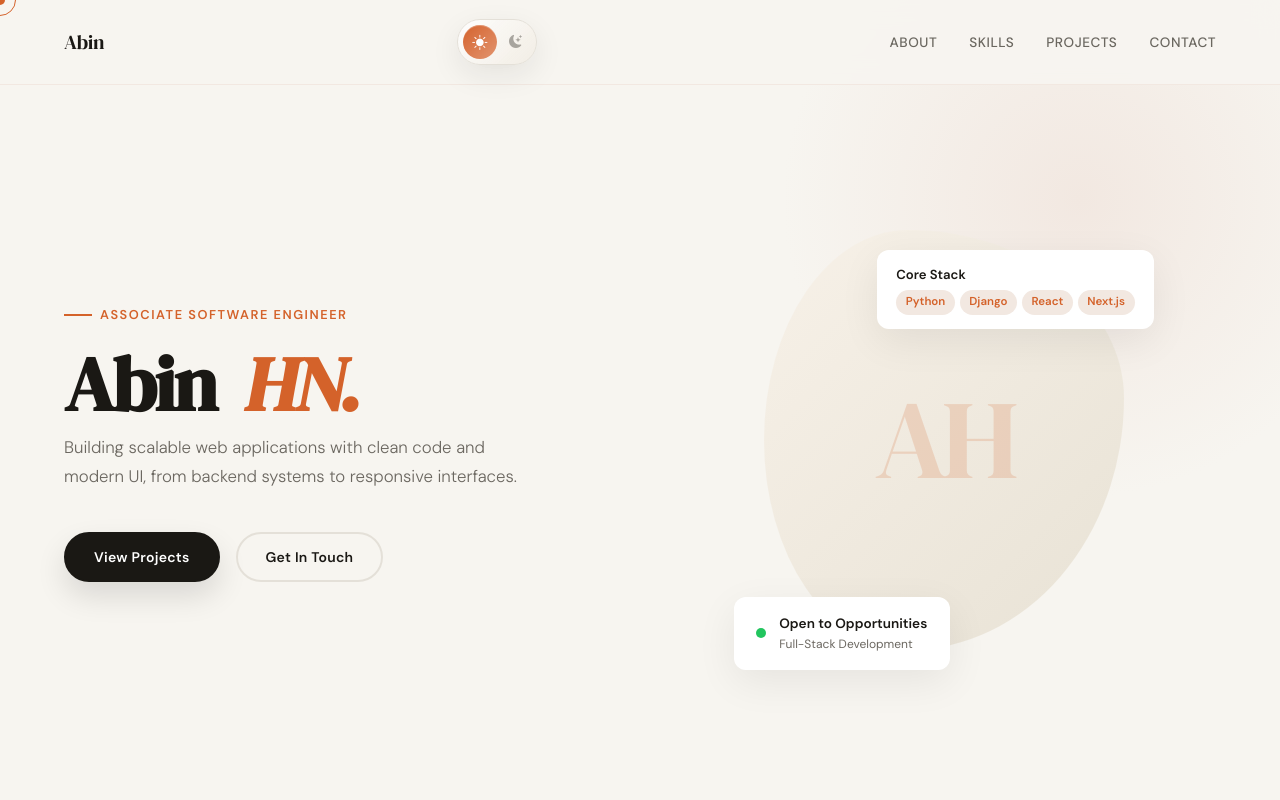
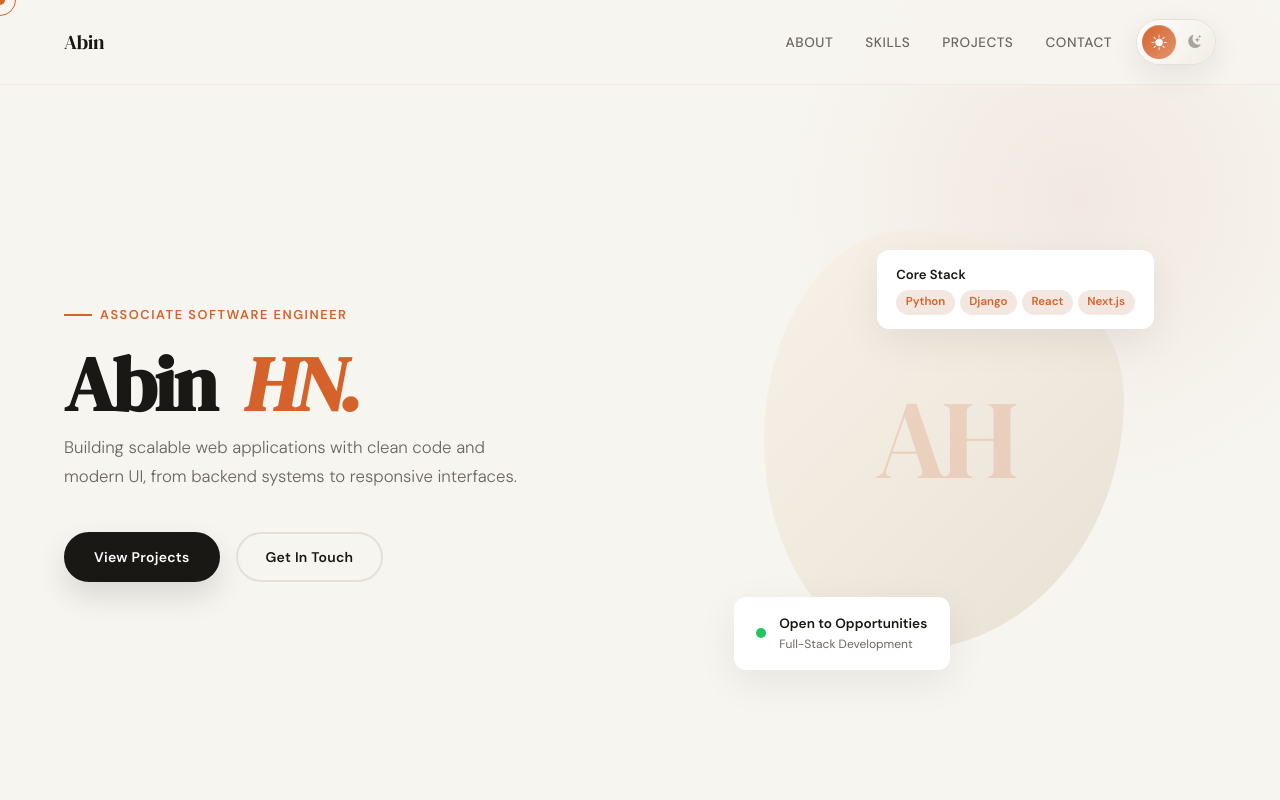
Before and after one commit to abinabhi007/portfolio, a Next.js app: page / in a window 1280 px wide. Shown: the top 800 px of the page. Built offline with nearby package versions, Linux system fonts and the light colour scheme.

Commit message:
navbar updates

```diff
--- a/blocks/Navbar/Navbar.jsx
+++ b/blocks/Navbar/Navbar.jsx
@@ -54,10 +54,44 @@ export default function Navbar() {
         Abin
       </Link>
 
+      <div className={styles.navDesktop}>
+        <ul className={styles.navLinks}>
+          {navItems.map((id) => (
+            <li key={id}>
+              <a
+                href={`#${id}`}
+                className={activeSection === id ? styles.active : ''}
+                onClick={closeMenu}
+              >
+                {id.charAt(0).toUpperCase() + id.slice(1)}
+              </a>
+            </li>
+          ))}
+        </ul>
+
+        <button
+          type="button"
+          className={`${styles.themeToggle} ${styles.desktopThemeToggle} ${theme === 'dark' ? styles.isDark : ''}`}
+          onClick={toggleTheme}
+          aria-label={`Switch to ${theme === 'dark' ? 'light' : 'dark'} mode`}
+          title={`Switch to ${theme === 'dark' ? 'light' : 'dark'} mode`}
+        >
+          <span className={`${styles.toggleSideIcon} ${styles.toggleSun}`} aria-hidden="true">
+            <i className="bi bi-sun-fill" />
+          </span>
+          <span className={`${styles.toggleSideIcon} ${styles.toggleMoon}`} aria-hidden="true">
+            <i className="bi bi-moon-stars-fill" />
+          </span>
+          <span className={styles.toggleIcon} aria-hidden="true">
+            <i className={`bi ${theme === 'dark' ? 'bi-moon-stars-fill' : 'bi-sun-fill'}`} />
+          </span>
+        </button>
+      </div>
+
       <div className={styles.navControls}>
         <button
           type="button"
-          className={`${styles.themeToggle} ${theme === 'dark' ? styles.isDark : ''}`}
+          className={`${styles.themeToggle} ${styles.mobileThemeToggle} ${theme === 'dark' ? styles.isDark : ''}`}
           onClick={toggleTheme}
           aria-label={`Switch to ${theme === 'dark' ? 'light' : 'dark'} mode`}
           title={`Switch to ${theme === 'dark' ? 'light' : 'dark'} mode`}
@@ -87,7 +121,7 @@ export default function Navbar() {
         </button>
       </div>
 
-      <div className={`${styles.navActions} ${isMenuOpen ? styles.navActionsOpen : ''}`} id="mobile-navigation">
+      <div className={`${styles.navActions} ${isMenuOpen ? styles.navActionsOpen : ''} `} id="mobile-navigation">
         <ul className={styles.navLinks}>
           {navItems.map((id) => (
             <li key={id}>
--- a/blocks/Navbar/Navbar.module.scss
+++ b/blocks/Navbar/Navbar.module.scss
@@ -33,9 +33,15 @@
   z-index: 2;
 }
 
-.navActions {
+.navDesktop {
   display: flex;
   align-items: center;
+  gap: 1.5rem;
+  margin-left: auto;
+}
+
+.navActions {
+  display: none;
 }
 
 .navLinks {
@@ -85,6 +91,14 @@
     box-shadow: 0 14px 36px rgba(0, 0, 0, 0.14);
     transform: translateY(-2px);
   }
+}
+
+.desktopThemeToggle {
+  display: inline-flex;
+}
+
+.mobileThemeToggle {
+  display: none;
 }
 
 .toggleSideIcon {
@@ -196,11 +210,19 @@
     padding: 1rem 5%;
   }
 
+  .navDesktop {
+    display: none;
+  }
+
   .menuToggle {
     display: inline-flex;
   }
 
   .navActions {
+    display: flex;
+    flex-direction: column;
+    align-items: stretch;
+    gap: 1rem;
     position: absolute;
     top: calc(100% + 0.75rem);
     left: 5%;
@@ -248,4 +270,12 @@
       }
     }
   }
+
+  .desktopThemeToggle {
+    display: none;
+  }
+
+  .mobileThemeToggle {
+    display: inline-flex;
+  }
 }
```
